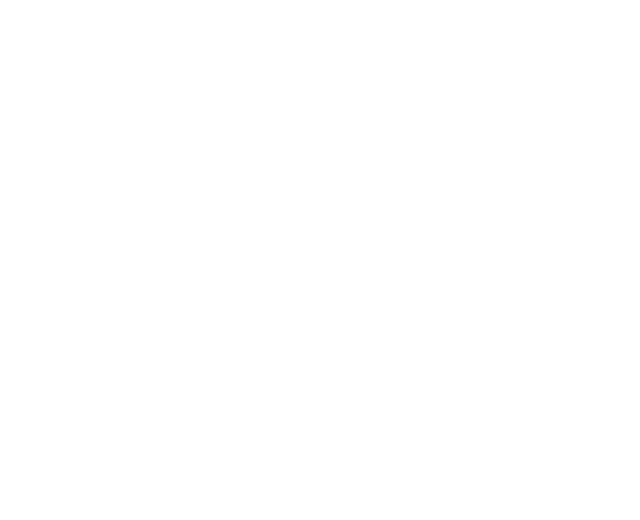
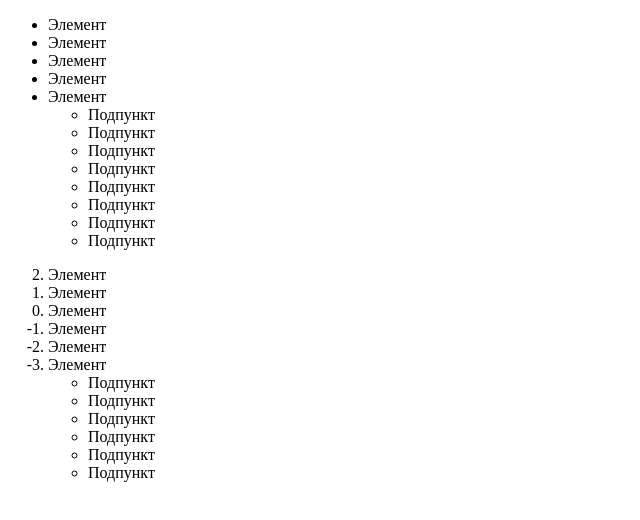
Before and after one commit to Pycha228/base, a plain HTML site: page html-15/index.html in a window 1280 px wide. Shown: the whole page, without its empty margins (0-640 px from the left). Drawn offline with Linux system fonts and the light colour scheme.

Commit message:
html-15 added without homework. html-16 start, just created and named

```diff
--- a/html-15/index.html
+++ b/html-15/index.html
@@ -7,6 +7,79 @@
     <title>HTML Lesson 15</title>
 </head>
 <body>
+    <!-- unordered list -->
+    <ul>
+        <li>
+            Элемент
+        </li>
+        <li>
+            Элемент
+        </li>
+        <li>
+            Элемент
+        </li>
+        <li>
+            Элемент
+        </li>
+        <li>
+            Элемент
+            <ul>
+                <li>
+                    Подпункт
+                </li>
+                <li>
+                    Подпункт
+                </li>
+                <li>
+                    Подпункт
+                </li>
+                <li>
+                    Подпункт
+                </li>
+                <li>
+                    Подпункт
+                </li>
+                <li>
+                    Подпункт
+                </li>
+                <li>
+                    Подпункт
+                </li>
+                <li>
+                    Подпункт
+                </li>
+            </ul>
+        </li>
+    </ul>
 
+    <!-- ordered list -->
+    <ol start="2" reversed>
+        <li>
+            Элемент
+        </li>
+        <li>
+            Элемент
+        </li>
+        <li>
+            Элемент
+        </li>
+        <li>
+            Элемент
+        </li>
+        <li>
+            Элемент
+        </li>
+        <li>
+            Элемент
+            <ul>
+                <li>Подпункт</li>
+                <li>Подпункт</li>
+                <li>Подпункт</li>
+                <li>Подпункт</li>
+                <li>Подпункт</li>
+                <li>Подпункт</li>
+            </ul>
+        </li>
+    </ol>
 </body>
 </html>
```
Also changed, not shown: html-16/index.html (added, +15 -0 lines), html-16/html-logo.svg (added).
